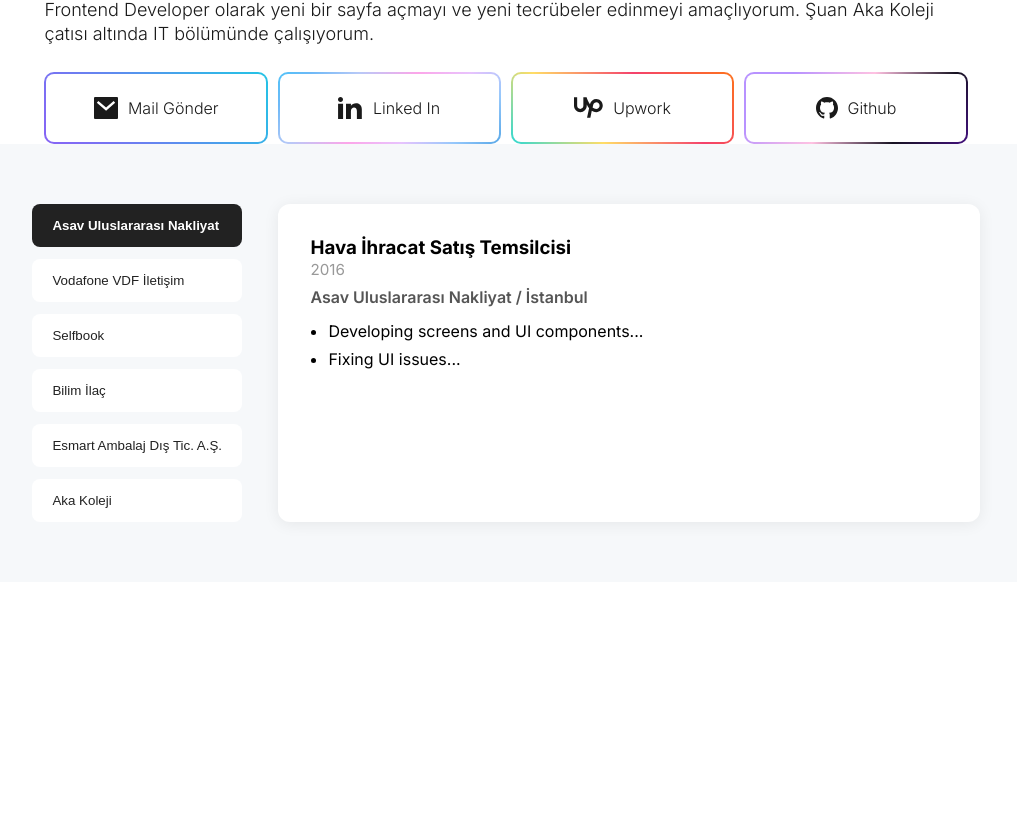
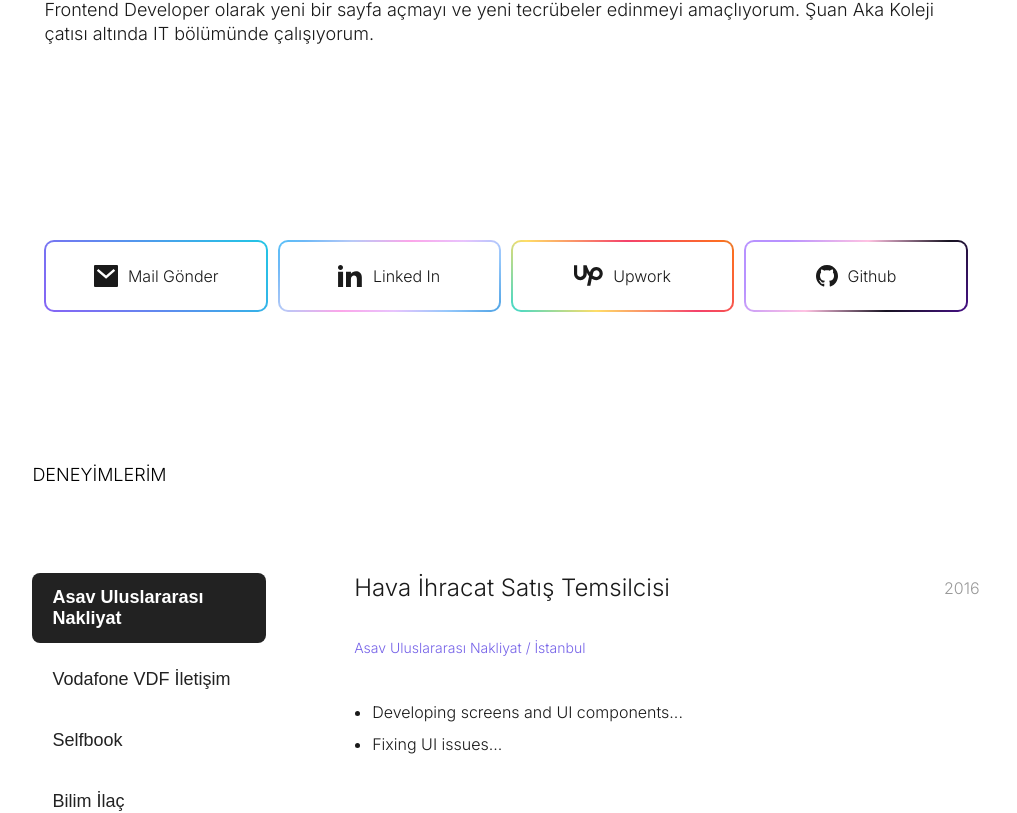
Before and after one commit to onuresin/my-react-portfolio2025, a React (Vite) app: page / in a window 1280 px wide. Shown: the part 494-1307 px from the top of the page, without its empty margins (134-1151 px from the left). Before the commit the page ends 1076 px from the top, so only its background shows below. Built offline with nearby package versions, Linux system fonts and the light colour scheme.

Commit message:
deneyim bolumune dark mode eklendi css duzenlendi

```diff
--- a/src/App.css
+++ b/src/App.css
@@ -10,6 +10,7 @@
   --White: #FFF;
   --HalfBlack: #111;
   --Black05: #1A1A1A;
+  --Purple: #1F26B7;
 }
 body {
   background-color: var(--White);
@@ -109,7 +110,7 @@
 .hero-inner {
   display: flex;
   flex-direction: column;
-  gap: 26px;
+  gap: 194px;
   width: 74%;
   margin: 0 auto;
   padding-inline: 12px;
@@ -170,6 +171,7 @@
   line-height: 24px; /* 150% */
   color: var(--Black05);
   justify-content: first baseline;
+  margin-bottom: 92px;
 }
 .hero-links a img {
   display: block;
@@ -260,15 +262,29 @@
 }
 /*EXPERIENCE SECTION*/
 .experience-container {
-  background: #f6f8fa;
+  background: var(--White);
   padding: 60px 0; /* yukarıdan aşağıdan boşluk */
+  display: flex;
+  flex-direction: column;
+  gap: 88px;
+}
+.wrapper-title {
+  width: 74%;
+  max-width: 1100px;
+  margin: 0 auto;
+}
+.wrapper-title h3 {
+  font-size: 18px;
+  font-style: normal;
+  font-weight: 300;
+  line-height: normal;
 }
 .experience-wrapper {
   width: 74%;
   max-width: 1100px;
   margin: 0 auto;
   display: flex;
-  gap: 36px;
+  gap: 88px;
 }
 .company-list {
   display: flex;
@@ -285,7 +301,10 @@
   border-radius: 8px;
   cursor: pointer;
   transition: background 0.2s, color 0.2s;
-  font-weight: 500;
+  font-size: 18px;
+  font-style: normal;
+  font-weight: 300;
+  line-height: normal;
 }
 .company-btn.active {
   background: #222;
@@ -293,11 +312,49 @@
   font-weight: bold;
 }
 .experience-detail {
-  flex: 1;
-  background: #fff;
-  border-radius: 12px;
-  box-shadow: 0 2px 16px rgba(0,0,0,0.07);
-  padding: 32px;
+  display: flex;
+  flex-direction: column;
+  gap: 26px;
+  width: 76%;
+  max-width: 799px;
+}
+.detail-top {
+  display: flex;
+  justify-content: space-between;
+  align-items: center;
+  align-self: stretch;
+  gap: 50px;
+}
+.detail-top h3 {
+  font-size: 24px;
+  font-style: normal;
+  font-weight: 300;
+  color: var(--Black05);
+}
+.detail-top span {
+  font-size: 16px;
+  font-style: normal;
+  font-weight: 300;
+  line-height: 24px; /* 150% */
+}
+.detail-bot {
+  display: flex;
+  flex-direction: column;
+  gap: 26px;
+}
+.detail-bot h6 {
+  color: var(--Purple);
+  font-size: 14px;
+  font-style: normal;
+  font-weight: 300;
+  line-height: 24px; /* 171.429% */
+}
+.detail-bot ul {
+  font-size: 16px;
+  font-style: normal;
+  font-weight: 300;
+  line-height: 24px; /* 150% */
+  color: var(--Black05);
 }
 .company-title {
   margin: 8px 0 14px;
--- a/src/assets/darkMode.css
+++ b/src/assets/darkMode.css
@@ -75,3 +75,21 @@
 .nav-link:hover::after {
   width: 100%;
 }
+body.dark .experience-container {
+  background-color: var(--HalfBlack);
+  transition: width 0.3s;
+}
+body.dark .company-btn {
+  background-color: var(--HalfBlack);
+  color: var(--White);
+}
+body.dark .company-btn.active {
+  background-color: var(--Black);
+  color: var(--White);
+}
+body.dark .detail-top h3 {
+  color: var(--White);
+}
+body.dark .detail-bot ul{
+  color: var(--White);
+}
--- a/src/components/Experience.jsx
+++ b/src/components/Experience.jsx
@@ -5,6 +5,9 @@
     const [activeIdx, setActiveIdx] = useState(0);
     return (
         <section className="experience-container">
+             <div className="wrapper-title">
+                    <h3>DENEYİMLERİM</h3>
+                </div>
             <div className="experience-wrapper">
                 {/*SOL MENÜ */}
                 <div className="company-list">
@@ -19,16 +22,20 @@
                 </div>
                 {/*SAĞ TARAF */}
                 <div className="experience-detail">
-                    <h3>{experienceData[activeIdx].position}</h3>
-                    <span className="date">{experienceData[activeIdx].date}</span>
-                    <div className="company-title">
-                        {experienceData[activeIdx].company} / {experienceData[activeIdx].location}
-                    </div>
+                   <div className="detail-top">
+                        <h3>{experienceData[activeIdx].position}</h3>
+                        <span className="date">{experienceData[activeIdx].date}</span>
+                   </div>
+                    <div className="detail-bot">
+                        <div className="company-title">
+                            <h6>{experienceData[activeIdx].company} / {experienceData[activeIdx].location}</h6>
+                        </div>
                     <ul>
                         {experienceData[activeIdx].details.map((detail, i) => (
                             <li key={i}>{detail}</li>
                         ))}
                     </ul>
+                    </div>
                 </div>
             </div>
         </section>
--- a/src/components/Hero.jsx
+++ b/src/components/Hero.jsx
@@ -13,7 +13,7 @@
                         <h5>Merhaba, ben</h5>
                     </div>
                     <div className="info-2">
-                        <h3>Onur ESİN</h3>
+                        <h3>Onur Esin</h3>
                         <p>
                             Lisans eğitimimi Balıkesir Üniversitesi'nde İktisat bölümünü okuyarak tamamladım. İş hayatına dış ticaret sektöründe hava ihracat departmanında çalışarak başladım. Devamında pazarlama sektörüne yöneldim. 2017-2023 yılları arasında bu sektörde edindiğim tecrübelerle birlikte kariyerimin farklı bir çizgide ilerlemesini istedim. Acun Medya Akademi'de ‘Gelişmiş Yazılım Uzmanlığı’ eğitimini aldım. Bu eğitimle birlikte HTML, CSS, Javascript ve React konularında güçlü bilgi ve beceri kazandım. Öğrenmeye olan tutkum, analitik düşünme yeteneğim, problem çözme kapasitem, ekip çalışmasına yatkınlığım ve yüksek iletişim becerilerimle kariyerime Frontend Developer olarak yeni bir sayfa açmayı ve yeni tecrübeler edinmeyi amaçlıyorum. Şuan Aka Koleji çatısı altında IT bölümünde çalışıyorum.
                         </p>
```
